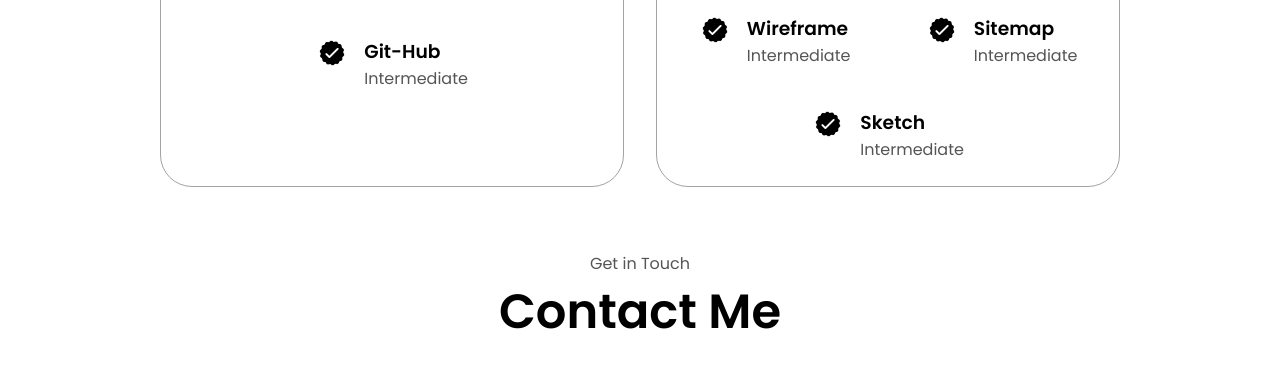
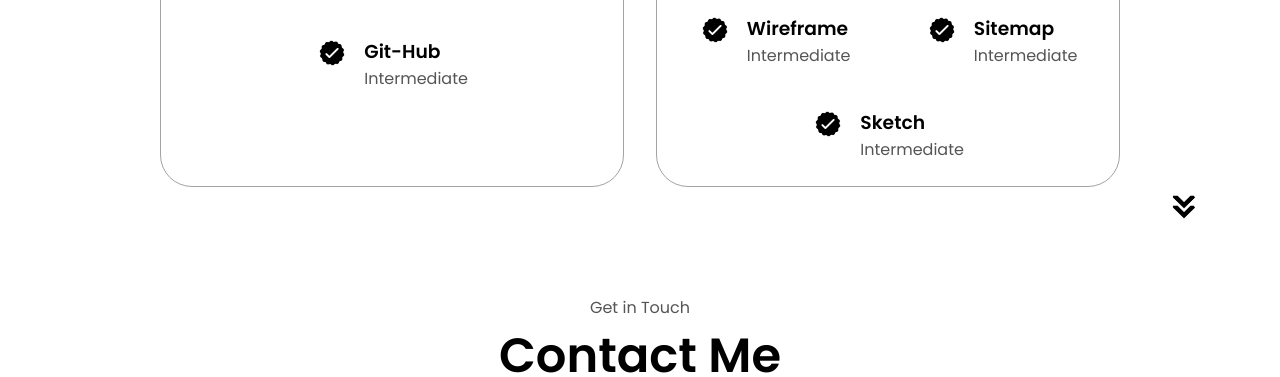
Before and after one commit to Gourish43/Gourish-Pawaskar-Portfolio, a plain HTML site: page index.html in a window 1280 px wide. Shown: the part 2879-3256 px from the top of the page. Drawn offline with nearby package versions, Linux system fonts and the light colour scheme.

Commit message:
Update index.html

```diff
--- a/index.html
+++ b/index.html
@@ -158,9 +158,8 @@
         onclick="location.href='./#projects'"
       />
     </section>
+
     <section id="about">
-       <p class="section__text__p1"></p>
-       <p class="section__text__p1"></p>
       <p class="section__text__p1">Get To Know More</p>
       <h1 class="title">About Me</h1>
       <div class="section-container">
@@ -387,7 +386,13 @@
           </div>
         </div>
       </div>
-
+      <img
+        src="./arrow.png"
+        alt="Arrow icon"
+        class="icon arrow"
+        onclick="location.href='./contact#'"
+      />
+    </section>
 
     <section id="contact">
       <p class="section__text__p1">Get in Touch</p>
```
